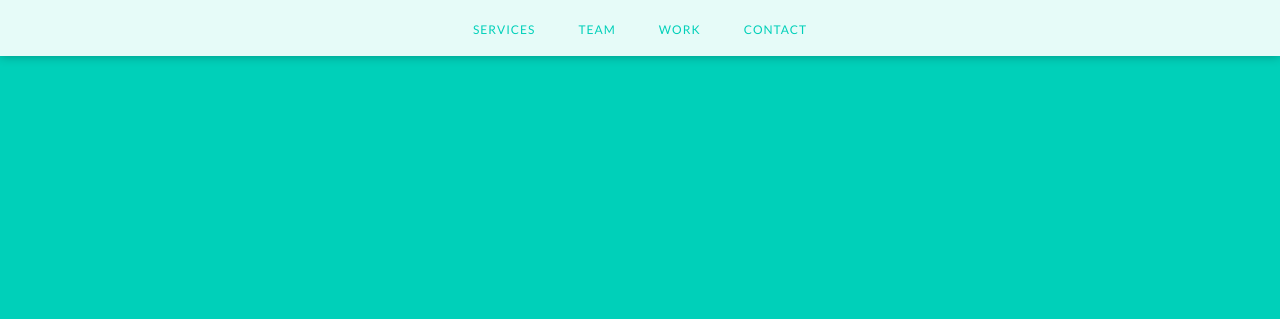
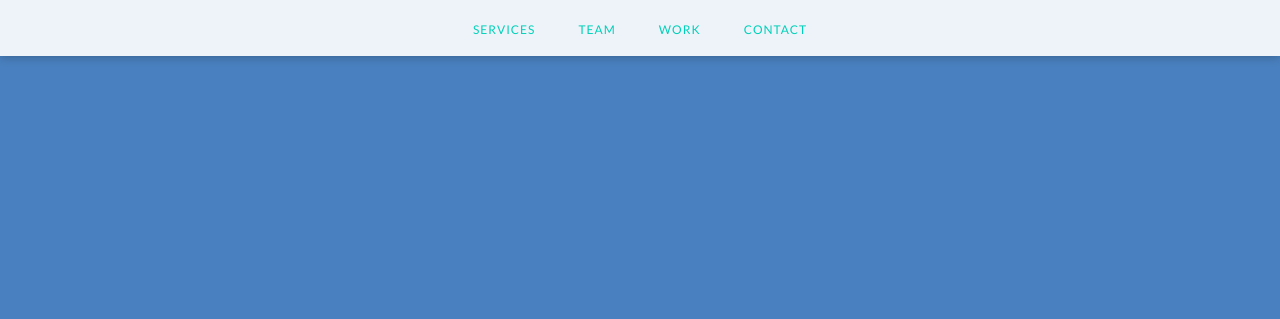
Before and after one commit to crittert/CTC2, a plain HTML site: page index.html in a window 1280 px wide. Shown: the top 319 px of the page. Drawn offline with nearby package versions, Linux system fonts and the light colour scheme; a script that the page names is missing; a web font is replaced by a local one.

Commit message:
Update style.css

```diff
--- a/style.css
+++ b/style.css
@@ -18,7 +18,7 @@ header{
 	/*	background-color: #00FFC1;*/
 	/*background: linear-gradient(180deg, rgba(0,255,193,1), rgba(3,219,177,1));*/
 	/*	background-color: rgba(3,219,177,1);*/
-	background-color: #00d0b9;
+	background-color: #4980BF;
 	height: 1000px;
 	height:	98vh;
 }
```
